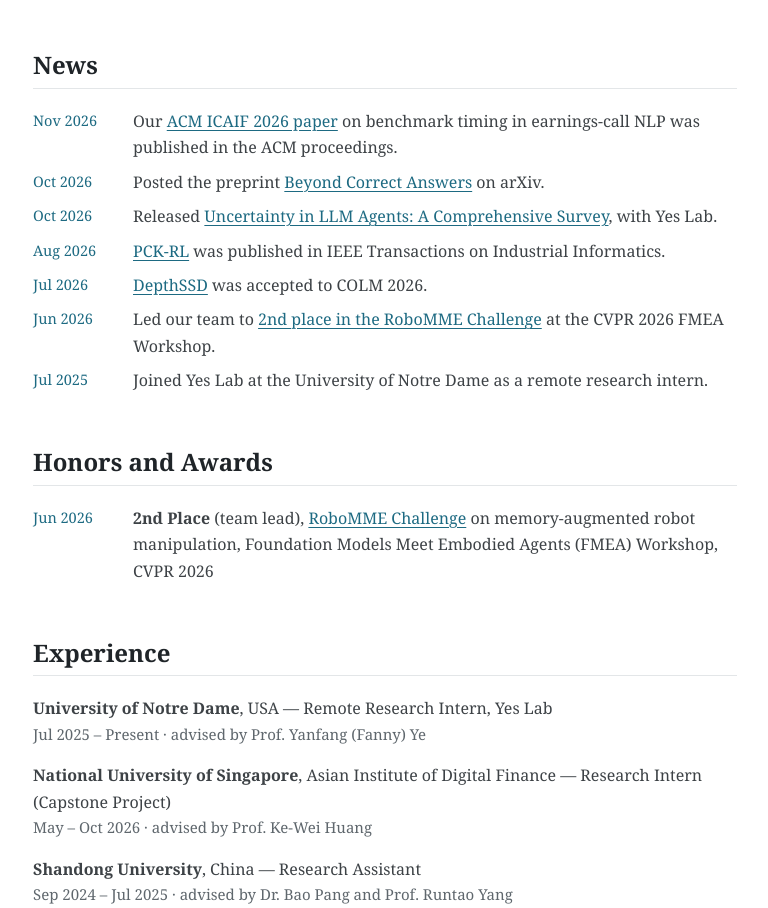
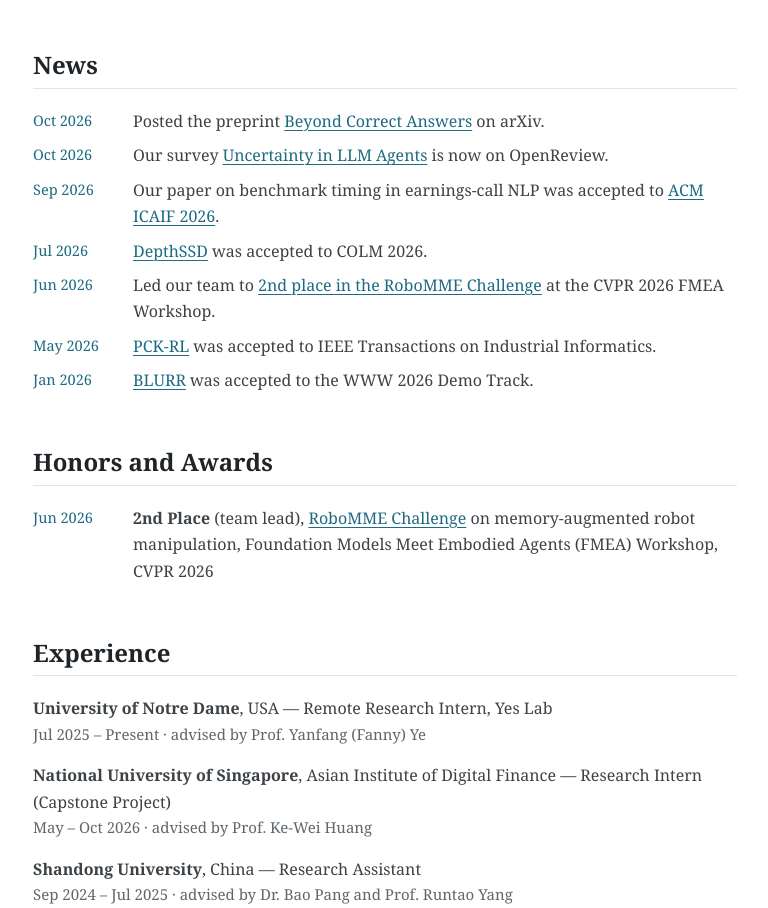
Before and after one commit to Xiaoyu-Ma-Sam/xiaoyu-ma-sam.github.io, a plain HTML site: page index.html in a window 1280 px wide. Shown: the part 2386-3294 px from the top of the page, without its empty margins (383-1151 px from the left). Drawn offline with Linux system fonts and the light colour scheme.

Commit message:
News by acceptance dates

```diff
--- a/index.html
+++ b/index.html
@@ -181,13 +181,13 @@
       <section id="news">
         <h2>News</h2>
         <ul class="news">
-          <li><time datetime="2026-11">Nov 2026</time><span>Our <a href="#pub-icaif">ACM ICAIF 2026 paper</a> on benchmark timing in earnings-call NLP was published in the ACM proceedings.</span></li>
           <li><time datetime="2026-10">Oct 2026</time><span>Posted the preprint <a href="#pub-binding">Beyond Correct Answers</a> on arXiv.</span></li>
-          <li><time datetime="2026-10">Oct 2026</time><span>Released <a href="#pub-survey">Uncertainty in LLM Agents: A Comprehensive Survey</a>, with Yes Lab.</span></li>
-          <li><time datetime="2026-08">Aug 2026</time><span><a href="#pub-tii">PCK-RL</a> was published in IEEE Transactions on Industrial Informatics.</span></li>
+          <li><time datetime="2026-10">Oct 2026</time><span>Our survey <a href="#pub-survey">Uncertainty in LLM Agents</a> is now on OpenReview.</span></li>
+          <li><time datetime="2026-09">Sep 2026</time><span>Our paper on benchmark timing in earnings-call NLP was accepted to <a href="#pub-icaif">ACM ICAIF 2026</a>.</span></li>
           <li><time datetime="2026-07">Jul 2026</time><span><a href="#pub-colm">DepthSSD</a> was accepted to COLM 2026.</span></li>
           <li><time datetime="2026-06">Jun 2026</time><span>Led our team to <a href="#awards">2nd place in the RoboMME Challenge</a> at the CVPR 2026 FMEA Workshop.</span></li>
-          <li><time datetime="2025-07">Jul 2025</time><span>Joined Yes Lab at the University of Notre Dame as a remote research intern.</span></li>
+          <li><time datetime="2026-05">May 2026</time><span><a href="#pub-tii">PCK-RL</a> was accepted to IEEE Transactions on Industrial Informatics.</span></li>
+          <li><time datetime="2026-01">Jan 2026</time><span><a href="#pub-blurr">BLURR</a> was accepted to the WWW 2026 Demo Track.</span></li>
         </ul>
       </section>
 
```
